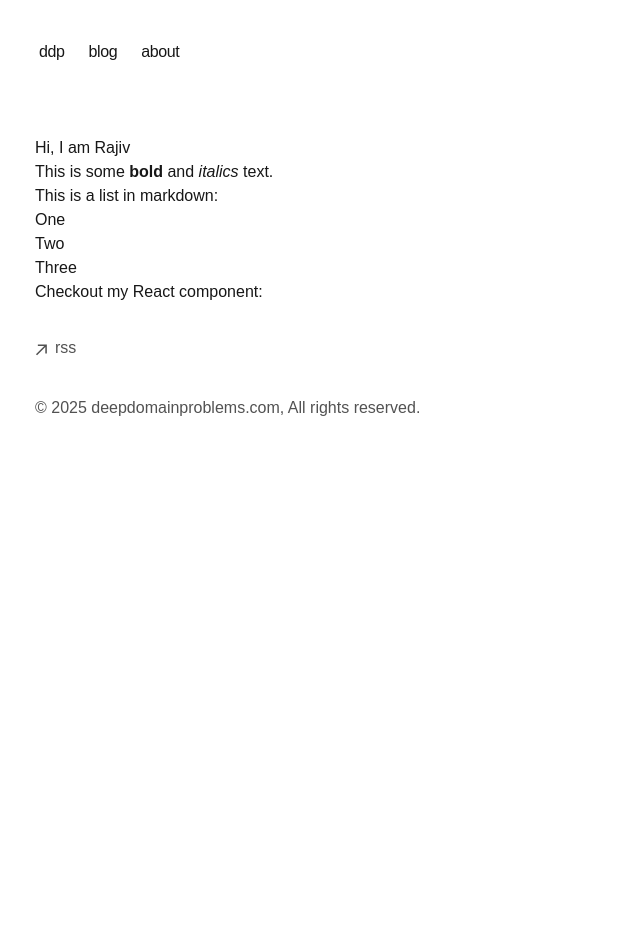
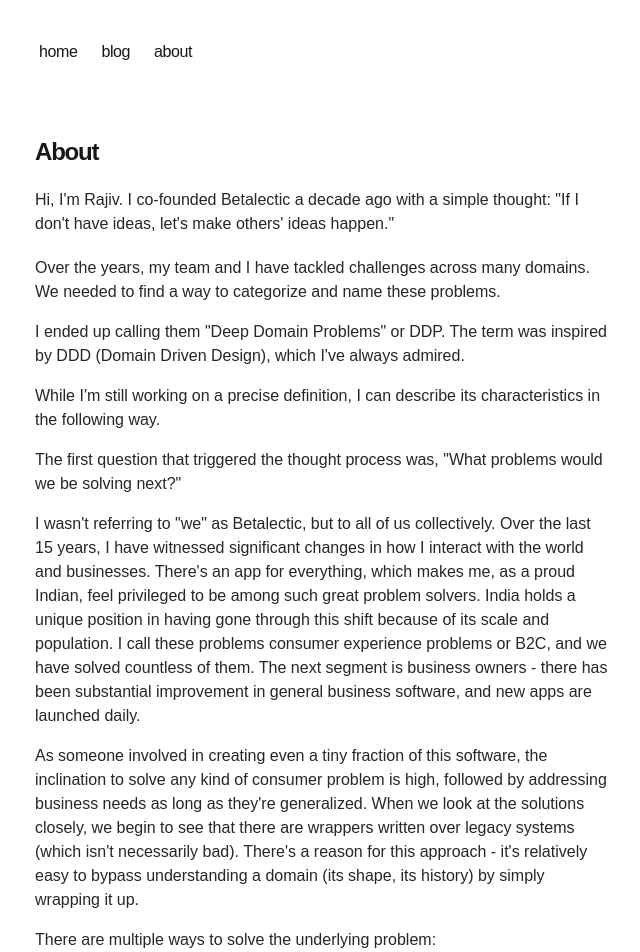
Before and after one commit to deepdomainproblems/deepdomainproblems.github.io, a Next.js app: page /about in a window 1280 px wide. Shown: the top 952 px of the page, without its empty margins (317-957 px from the left). Before the commit the page ends 800 px from the top, so only its background shows below. Built offline with nearby package versions, Linux system fonts and the light colour scheme.

Commit message:
Enhance About page content; introduce Deep Domain Problems concept and personal insights

```diff
--- /dev/null
+++ b/src/app/about/layout.tsx
@@ -0,0 +1,9 @@
+export default function MdxLayout({ children }: { children: React.ReactNode }) {
+  // Create any shared layout or styles here
+  return (
+    <>
+      <h1 className="title font-semibold text-2xl tracking-tighter">About</h1>
+      <article className="prose">{children}</article>
+    </>
+  );
+}
--- a/src/app/about/page.mdx
+++ b/src/app/about/page.mdx
@@ -1,11 +1,37 @@
-# Hi, I am Rajiv
+Hi, I'm Rajiv. I co-founded Betalectic a decade ago with a simple thought: "If I don't have ideas, let's make others' ideas happen."
 
-This is some **bold** and _italics_ text.
+Over the years, my team and I have tackled challenges across many domains. We needed to find a way to categorize and name these problems.
 
-This is a list in markdown:
+I ended up calling them "Deep Domain Problems" or DDP. The term was inspired by DDD (Domain Driven Design), which I've always admired.
 
-- One
-- Two
-- Three
+While I'm still working on a precise definition, I can describe its characteristics in the following way.
 
-Checkout my React component:
+The first question that triggered the thought process was, "What problems would we be solving next?"
+
+I wasn't referring to "we" as Betalectic, but to all of us collectively. Over the last 15 years, I have witnessed significant changes in how I interact with the world and businesses. There's an app for everything, which makes me, as a proud Indian, feel privileged to be among such great problem solvers. India holds a unique position in having gone through this shift because of its scale and population. I call these problems consumer experience problems or B2C, and we have solved countless of them. The next segment is business owners - there has been substantial improvement in general business software, and new apps are launched daily.
+
+As someone involved in creating even a tiny fraction of this software, the inclination to solve any kind of consumer problem is high, followed by addressing business needs as long as they're generalized. When we look at the solutions closely, we begin to see that there are wrappers written over legacy systems (which isn't necessarily bad). There's a reason for this approach - it's relatively easy to bypass understanding a domain (its shape, its history) by simply wrapping it up.
+
+There are multiple ways to solve the underlying problem:
+
+You could discard the existing process and start from scratch - the most impractical approach.
+
+Alternatively, you could understand how a particular system works and its interdependencies - these are the complex challenges that power our financial systems, supply chains, and industries, but they would take decades to understand. A programmer can spend a decade learning and changing it, or:
+
+Collaborate with domain experts for an extended period (this is the approach I advocate).
+
+Solving these problems isn't about disruption—it's about thoughtful transformation. It demands deep collaboration between those who have lived the problems and those who can build the future without breaking what works, bridging decades of expertise with modern technology to solve fundamental industry challenges. Success requires true partnership between industry veterans who've experienced these challenges and technologists committed to building thoughtful, lasting solutions.
+
+I am fortunate to have worked with multiple such entrepreneurs whose passion is unquestionable and persistence is remarkable. They are the experts, and we needed to be the technologists.
+
+My vision for deepdomainproblems.com serves multiple purposes. Though I can't move mountains, hopefully through sheer persistence, I can stir some clouds:
+
+1. Deep Domain Problem Solvers need significantly more support from the tech industry. They have invested decades, not just years; they understand numerous intricacies, regulations, and have practical experience. These problems require architects and domain modelers, beyond app developers. Just as expertise and wisdom are gained with time in any domain, this holds true for programmers as well.
+
+2. There are programmers who thrive on deep problems. First-world countries have seen their share of staff engineers who continue coding even after 25+ years, rather than transitioning to leadership roles. They love programming. By connecting them to such problems, we might significantly improve things at India's scale. This can't be achieved by changing domains every other year for higher salaries, but by creating an ecosystem where compensation is competitive, perhaps even superior.
+
+3. Daily life's demands might not give everyone the flexibility to commit to one domain. But solving DDP is like R&D; it needs funding to experiment, scale, and influence. It also requires sufficient incentives to encourage others to attempt it.
+
+4. We need to interview problem solvers and document the learnings on how to solve DDPs - we can't apply the same solution to every problem.
+
+Ultimately, the most significant achievement would be if we could recognize something as a DDP, just as we all understand what "SaaS" means. And once you identify a DDP, you can solve it using the right tools and the right approach.
--- a/src/components/mdx.tsx
+++ b/src/components/mdx.tsx
@@ -98,7 +98,7 @@ function createHeading(level: 1 | 2 | 3 | 4 | 5 | 6) {
   return Heading;
 }
 
-const components = {
+export const components = {
   h1: createHeading(1),
   h2: createHeading(2),
   h3: createHeading(3),
--- a/src/components/nav.tsx
+++ b/src/components/nav.tsx
@@ -2,7 +2,7 @@ import Link from "next/link";
 
 const navItems = {
   "/": {
-    name: "ddp",
+    name: "home",
   },
   "/blog": {
     name: "blog",
--- a/src/mdx-components.tsx
+++ b/src/mdx-components.tsx
@@ -1,11 +1,9 @@
 import type { MDXComponents } from "mdx/types";
+// import { components as StyledMDXComponents } from "@/components/mdx";
 
 export function useMDXComponents(components: MDXComponents): MDXComponents {
   return {
-    // h1: ({ children }) => (
-    //   <h1 style={{ color: "red", fontSize: "48px" }}>{children}</h1>
-    // ),
-    // Button: Button,
+    // ...StyledMDXComponents,
     ...components,
   };
 }
```
